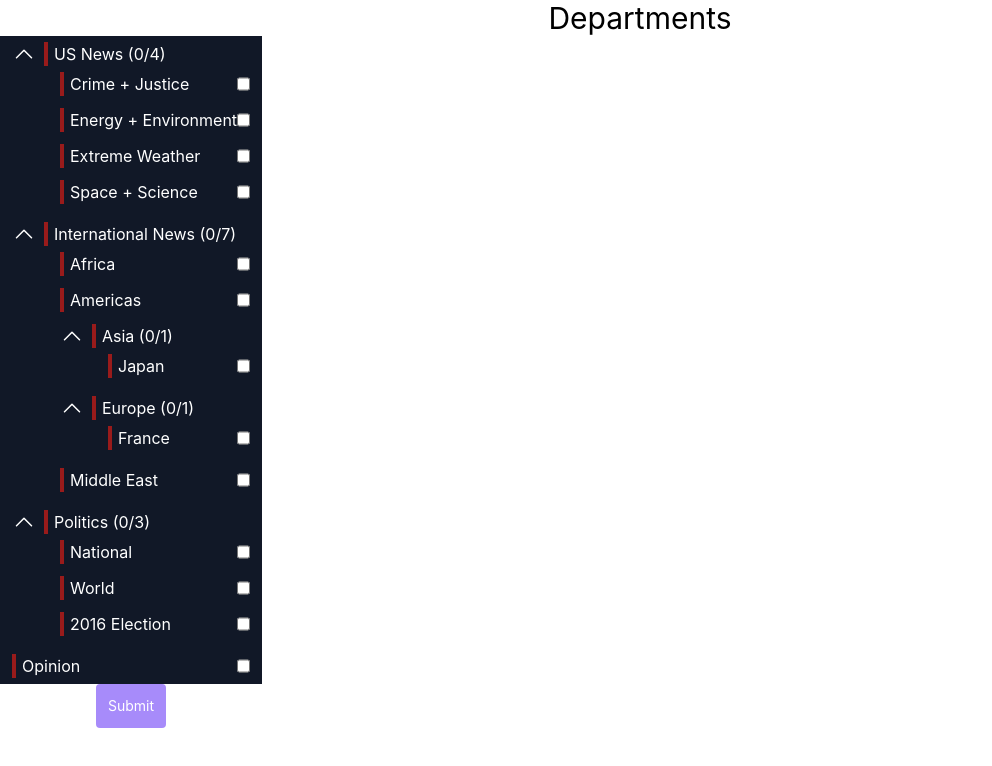
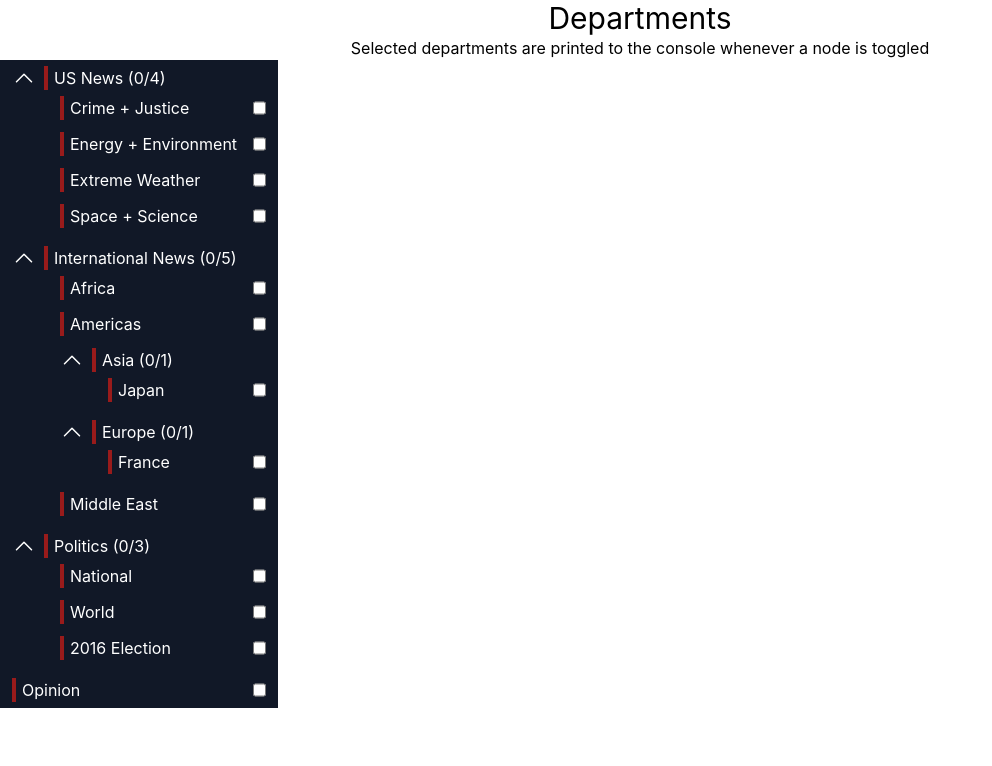
Before and after one commit to khuf/wtech-test, a React (Create React App) app: page / in a window 1280 px wide. Shown: the top 766 px of the page, without its empty margins (0-992 px from the left). Built offline with nearby package versions, Linux system fonts and the light colour scheme.

Commit message:
more refactoring and added onSelect handler to DepartmentSelector

```diff
--- a/src/DepartmentSelector/DepartmentSelector.tsx
+++ b/src/DepartmentSelector/DepartmentSelector.tsx
@@ -1,92 +1,46 @@
 import React, { useEffect, useState } from "react";
-import { Department, TreeNode, createTree } from "./TreeStructure.ts";
+import { Department, TreeNode, createDepartmentTree } from "./TreeStructure.ts";
+import TreeItem from "./TreeItem.tsx";
 
 interface Props {
     departments: Department[];
     selectedDepartmentIds?: string[];
+    onSelect: (departmentIds: string[]) => void;
 }
 
 export default function DepartmentSelector(props: Props) {
-
-    const [tree, setTree] = useState<TreeNode<Department>[]>(createTree(props.departments, props.selectedDepartmentIds));
+    const [tree, setTree] = useState<TreeNode<Department>[]>(createDepartmentTree(props.departments, props.selectedDepartmentIds));
     const [selectedDepartmentIds, setSelectedDepartmentIds] = useState<string[]>(props.selectedDepartmentIds ? props.selectedDepartmentIds : []);
 
     useEffect(() => {
-        const tree = createTree(props.departments);
+        const tree = createDepartmentTree(props.departments);
         setTree(tree);
     }, [props.departments]);
 
     useEffect(() => {
         //Rebuild tree, perhaps not ideal as it forces a complete re-render of the tree...
-        const tree = createTree(props.departments, selectedDepartmentIds);
+        const tree = createDepartmentTree(props.departments, selectedDepartmentIds);
         setTree(tree);
     }, [selectedDepartmentIds])
 
     const toggleSelection = (nodeId) => {
+        let newIds: string[] = [];
         if (selectedDepartmentIds.includes(nodeId)) {
-            setSelectedDepartmentIds(selectedDepartmentIds.filter(d => d !== nodeId));
+            newIds = selectedDepartmentIds.filter(d => d !== nodeId);
         }
         else {
-            setSelectedDepartmentIds([...selectedDepartmentIds, nodeId]);
+            newIds = [...selectedDepartmentIds, nodeId]
         }
+        setSelectedDepartmentIds(newIds);
+        props.onSelect(newIds)
     };
 
     return (
         <div className="min-w-fit">
             <ul className="text-start bg-gray-900 text-white">
-                {tree.map(rootNode => {
-                    if (rootNode.isLeaf()) {
-                        return <LeafNode key={rootNode.data.id} node={rootNode} toggleNode={toggleSelection} />
-                    }
-                    return <BranchNode key={rootNode.data.id} node={rootNode} toggleNode={toggleSelection} />
-                })}
+                {tree.map(rootNode => (
+                    <TreeItem key={rootNode.id} node={rootNode} toggleNode={toggleSelection} />))}
             </ul>
-            <button className="bg-violet-400 text-white rounded text-sm p-3" onClick={() => console.log(selectedDepartmentIds)}>Submit</button>
         </div>
     );
 }
-
-
-interface TreeNodeProps {
-    node: TreeNode<Department>;
-    toggleNode: (id: string) => void;
-}
-
-const BranchNode = ({ node, toggleNode }: TreeNodeProps) => {
-    const [collapsed, setCollapsed] = useState<boolean>(false);
-
-    return (
-        <li className="py-1.5">
-            <div className="flex space-x-2 px-3">
-                <button onClick={() => setCollapsed(!collapsed)}>
-                    {collapsed ? <svg xmlns="http://www.w3.org/2000/svg" fill="none" viewBox="0 0 24 24" strokeWidth={1.5} stroke="currentColor" className="w-6 h-6">
-                        <path strokeLinecap="round" strokeLinejoin="round" d="M19.5 8.25l-7.5 7.5-7.5-7.5" />
-                    </svg>
-                        : <svg xmlns="http://www.w3.org/2000/svg" fill="none" viewBox="0 0 24 24" stroke-width="1.5" stroke="currentColor" className="w-6 h-6">
-                            <path stroke-linecap="round" stroke-linejoin="round" d="M4.5 15.75l7.5-7.5 7.5 7.5" />
-                        </svg>}
-                </button>
-                <span className="border-red-800 border-l-4 pl-1.5">{`${node.data.title} (${node.selectedDescendantIds().length}/${node.descendantCount()})`}</span>
-            </div>
-            {node.children.length > 0 && (
-                <ul className={`ml-12 ${collapsed && 'hidden'}`}>
-                    {node.children.map(childNode => (
-                        childNode.isLeaf() ? <LeafNode key={childNode.data.id} node={childNode} toggleNode={toggleNode} /> : <BranchNode key={childNode.data.id} node={childNode} toggleNode={toggleNode} />
-                    ))}
-                </ul>
-            )}
-        </li>
-    );
-};
-
-const LeafNode = ({ node, toggleNode }: TreeNodeProps) => {
-
-    return (
-        <li className="py-1.5">
-            <div className="flex space-x-2 px-3">
-                <span className="border-red-800 border-l-4 pl-1.5">{`${node.data.title}`}</span>
-                <input type="checkbox" className="accent-pink-500 !ml-auto" onChange={() => toggleNode(node.data.id)} checked={node.selected} />
-            </div>
-        </li>
-    );
-};
--- /dev/null
+++ b/src/DepartmentSelector/TreeItem.tsx
@@ -0,0 +1,56 @@
+import React, { useState } from "react";
+import { Department, TreeNode } from "./TreeStructure";
+
+interface TreeNodeProps {
+    node: TreeNode<Department>;
+    toggleNode: (id: string) => void;
+}
+
+/**
+ * Tree item in the hierarchical list. Renders either a selectable leaf node or a branch node that
+ * encompasses one or more leaf and/or branch nodes.
+ */
+export default function TreeItem({ node, toggleNode }: TreeNodeProps) {
+    return node.isLeaf() ? <LeafNode key={node.id} node={node} toggleNode={toggleNode} /> : <BranchNode key={node.id} node={node} toggleNode={toggleNode} />;
+}
+
+const BranchNode = ({ node, toggleNode }: TreeNodeProps) => {
+    const [collapsed, setCollapsed] = useState<boolean>(false);
+    const leafNodeCount = node.leafNodeCount();
+    const selectedLeafNodeCount = node.selectedLeafNodesCount().length;
+
+    return (
+        <li className="py-1.5">
+            <div className="flex space-x-2 px-3">
+                <button onClick={() => setCollapsed(!collapsed)}>
+                    {collapsed ? <svg xmlns="http://www.w3.org/2000/svg" fill="none" viewBox="0 0 24 24" strokeWidth={1.5} stroke="currentColor" className="w-6 h-6">
+                        <path strokeLinecap="round" strokeLinejoin="round" d="M19.5 8.25l-7.5 7.5-7.5-7.5" />
+                    </svg>
+                        : <svg xmlns="http://www.w3.org/2000/svg" fill="none" viewBox="0 0 24 24" stroke-width="1.5" stroke="currentColor" className="w-6 h-6">
+                            <path stroke-linecap="round" stroke-linejoin="round" d="M4.5 15.75l7.5-7.5 7.5 7.5" />
+                        </svg>}
+                </button>
+                <span className="border-red-800 border-l-4 pl-1.5">{`${node.data.title} (${selectedLeafNodeCount}/${leafNodeCount})`}</span>
+            </div>
+            {node.children.length > 0 && (
+                <ul className={`ml-12 ${collapsed && 'hidden'}`}>
+                    {node.children.map(childNode => (
+                        <TreeItem key={childNode.id} node={childNode} toggleNode={toggleNode} />
+                    ))}
+                </ul>
+            )}
+        </li>
+    );
+};
+
+const LeafNode = ({ node, toggleNode }: TreeNodeProps) => {
+
+    return (
+        <li className="py-1.5">
+            <div className="flex space-x-2 px-3">
+                <span className="border-red-800 border-l-4 pl-1.5 pr-4">{`${node.data.title}`}</span>
+                <input type="checkbox" className="accent-pink-500 !ml-auto" onChange={() => toggleNode(node.id)} checked={node.selected} />
+            </div>
+        </li>
+    );
+};
--- a/src/DepartmentSelector/TreeStructure.ts
+++ b/src/DepartmentSelector/TreeStructure.ts
@@ -5,17 +5,14 @@ export interface Department {
     parentId: string | null; //absent for root nodes
 }
 
-
-interface TreeItemData {
+export class TreeNode<T> {
     id: string;
-}
-
-export class TreeNode<T extends TreeItemData> {
     data: T;
     selected: boolean = false;
     children: TreeNode<T>[];
 
-    constructor(data: T, selected: boolean = false, children: TreeNode<T>[] = []) {
+    constructor(id: string, data: T, selected: boolean = false, children: TreeNode<T>[] = []) {
+        this.id = id;
         this.data = data;
         this.children = children;
         if (children.length === 0) {
@@ -23,49 +20,76 @@ export class TreeNode<T extends TreeItemData> {
         }
     }
 
+    addChild(childNode: TreeNode<T>) {
+        this.children.push(childNode);
+    }
+
     isLeaf() {
         return this.children.length === 0;
     }
 
-    descendantCount() {
+    leafNodeCount() {
         let count = 0;
         if (this.children) {
             this.children.forEach(node => {
-                count += 1;
-                count += node.descendantCount();
+                if (node.isLeaf()) {
+                    count += 1;
+                }
+                count += node.leafNodeCount();
             })
         }
         return count;
     }
 
-    selectedDescendantIds() {
+    selectedLeafNodesCount() {
         let ids: string[] = [];
         if (!this.isLeaf()) {
             this.children.forEach(node => {
                 if (node.isLeaf()) {
                     if (node.selected) {
-                        ids.push(node.data.id);
+                        ids.push(node.id);
                     }
                 }
                 else {
-                    ids = ids.concat(node.selectedDescendantIds());
+                    ids = ids.concat(node.selectedLeafNodesCount());
                 }
             });
         }
         return ids;
     }
+
+      //Same as the two above, but does both counts in one traversal...
+      leafNodeCounts() {
+        let selectedCount = 0;
+        let leafNodeCount = 0;
+        if (!this.isLeaf()) {
+            this.children.forEach(child => {
+                if (child.isLeaf()) {
+                    leafNodeCount += 1;
+                    if (child.selected) {
+                        selectedCount += 1;
+                    }
+                }
+                else {
+                    const [childSelectedCount, childLeafCount] = child.leafNodeCounts();
+                    selectedCount += childSelectedCount;
+                    leafNodeCount += childLeafCount;
+                }
+            })
+        }
+        return [selectedCount, leafNodeCount];
+    }
 }
 
 //Revisit later
-export const createTree = (departments: Department[], selectedDepartmentIds: string[] = []) => {
+export const createDepartmentTree = (departments: Department[], selectedDepartmentIds: string[] = []) => {
     const nodes: Map<string, TreeNode<Department>> = new Map();
     let roots: TreeNode<Department>[] = [];
 
     // create nodes for each department
     departments.forEach(dept => {
-        console.log("Adding node: ", dept.id);
         const selected = selectedDepartmentIds.find(id => dept.id == id) !== undefined;
-        nodes.set(dept.id, new TreeNode(dept, selected));
+        nodes.set(dept.id, new TreeNode(dept.id, dept, selected));
     });
 
     // build the tree
@@ -78,9 +102,9 @@ export const createTree = (departments: Department[], selectedDepartmentIds: str
             }
         } else {
             const parentNode = nodes.get(dept.parentId);
-            console.log(`Found parent ${dept.parentId}, pushing ${node} to ${parentNode}`);
+            console.debug(`Found parent ${dept.parentId}, pushing ${node} to ${parentNode}`);
             if (parentNode && node) {
-                parentNode.children.push(node);
+                parentNode.addChild(node);
             }
         }
     });
--- a/src/pages/DepartmentPage.tsx
+++ b/src/pages/DepartmentPage.tsx
@@ -13,11 +13,16 @@ const DepartmentMapper = {
 function DepartmentPage() {
 
     const departments = data.map(d => DepartmentMapper.toDepartment(d));
+
+    const handleSelect = (departments: string[]) => {
+        console.log("Selected departments: ", departments);
+    }
     return (
         <div>
             <h1 className="text-3xl">Departments</h1>
+            <p className="text-1xl">Selected departments are printed to the console whenever a node is toggled</p>
             <div className="w-fit">
-                <DepartmentSelector departments={departments} />
+                <DepartmentSelector departments={departments} onSelect={handleSelect}/>
             </div>
         </div>
     )
```
